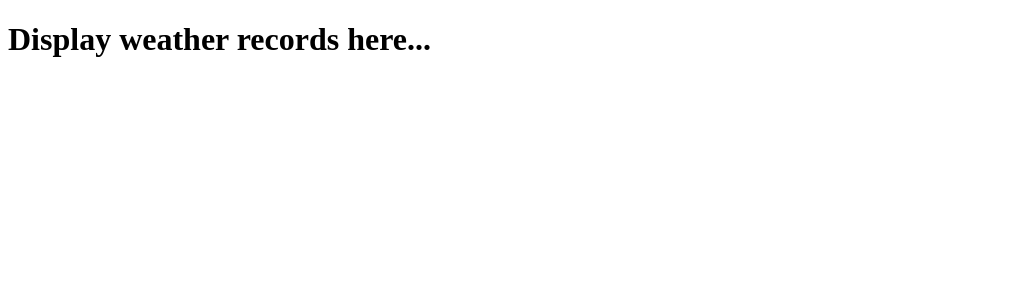
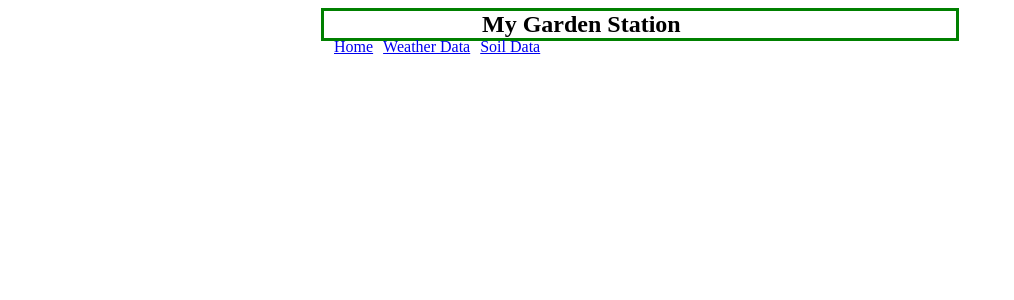
Before and after one commit to Grimcheese/GardenStation, a Flask app: page /weather in a window 1280 px wide. Shown: the top 300 px of the page, without its empty margins (0-1014 px from the left). Run offline with Flask 3, Linux system fonts and the light colour scheme.

Commit message:
Created base template containing site banner and navigation. Each page inherits from this base template.

```diff
--- /dev/null
+++ b/templates/base.html
@@ -0,0 +1,25 @@
+<!DOCTYPE html>
+<html lang="en">
+
+<head>
+    <meta charset="UTF-8">
+    <title>{% block title %} {% endblock %} - GardenStation</title>
+
+    <link rel="stylesheet" href="{{ url_for('static', filename='css/styles.css') }}">
+</head>
+
+<body>
+    <nav>
+        <h1 class="centre">My Garden Station</h1>
+        <ul>
+            <li class="side-by-side"><a href="{{ url_for('home_page') }}">Home</a></li>
+            <li class="side-by-side"><a href="{{ url_for('weather_page') }}">Weather Data</a></li>
+            <li class="side-by-side"><a href="{{ url_for('soil_page') }}">Soil Data</a></li>
+        </ul>
+    </nav>
+    <div class="content">
+        {% block content %} {% endblock %}
+    </div>
+</body>
+
+</html>
--- /dev/null
+++ b/templates/index.html
@@ -0,0 +1,6 @@
+{% extends 'base.html' %}
+
+{% block title %} Home {% endblock %}
+{% block content %}
+    <p>Welcome to GardenStation!</p>
+{% endblock %}
--- a/templates/soil.html
+++ b/templates/soil.html
@@ -0,0 +1,3 @@
+{% extends 'base.html' %}
+
+{% block title %} Soil Page {% endblock %}
--- a/templates/weather.html
+++ b/templates/weather.html
@@ -1,17 +1,3 @@
-<!DOCTYPE html>
-<html>
+{% extends 'base.html' %}
 
-<head>
-    <title>Weather Station</title>
-
-</head>
-
-<body>
-    <!-- Use SSI to display web page header from include_header.html -->
-
-    <h1>Display weather records here...</h1>
-
-    <div class="frame"></div>
-</body>
-
-</html>
+{% block title %} Weather Station {% endblock %}
```
Also changed, not shown: templates/include_header.html (deleted, +0 -8 lines), 1 other file.
